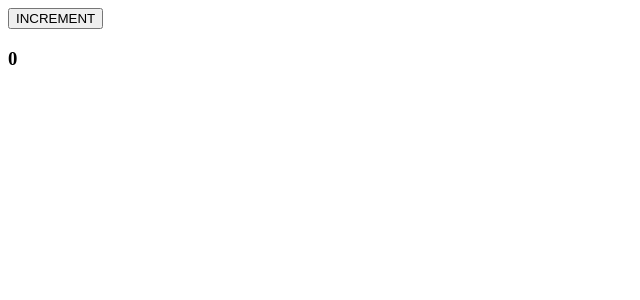
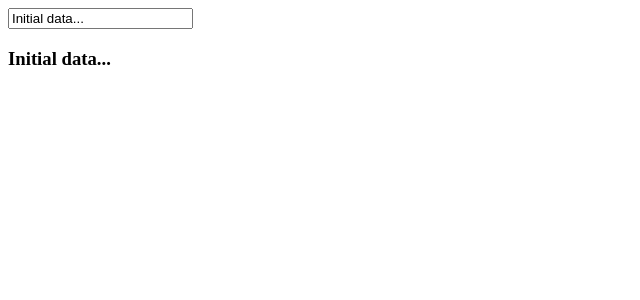
Before and after one commit to duccuong2808/first-reactjs-app, a React app: page / in a window 1280 px wide. Shown: the top 300 px of the page, without its empty margins (0-640 px from the left). Built offline with nearby package versions, Linux system fonts and the light colour scheme.

Commit message:
form - complex

```diff
--- a/App.jsx
+++ b/App.jsx
@@ -1,26 +1,26 @@
 import React from 'react';
-// Begin Code
+
 class App extends React.Component {
 
     constructor(props) {
         super(props);
 
         this.state = {
-            data: 0
+            data: 'Initial data...'
         };
 
-        this.setNewNumber = this.setNewNumber.bind(this)
+        this.updateState = this.updateState.bind(this);
     };
 
-    setNewNumber() {
-        this.setState({data: this.state.data + 1})
+    updateState(e) {
+        this.setState({data: e.target.value});
     }
 
     render() {
         return (
             <div>
-                <button onClick = {this.setNewNumber}>INCREMENT</button>
-                <Content myNumber = {this.state.data}></Content>
+                <Content myDataProp = {this.state.data}
+                         updateStateProp = {this.updateState} />
             </div>
         );
     }
@@ -28,41 +28,14 @@
 
 class Content extends React.Component {
 
-    componentWillMount() {
-        console.log('Component WILL MOUNT!')
-    }
-
-    componentDidMount() {
-        console.log('Component DID MOUNT!')
-    }
-
-    componentWillReceiveProps(newProps) {
-        console.log('Component WILL RECEIVE PROPS!')
-    }
-
-    shouldComponentUpdate(newProps, newState) {
-        return true;
-    }
-
-    componentWillUpdate(nextProps, nextState) {
-        console.log('Component WILL UPDATE!');
-    }
-
-    componentDidUpdate(prevProps, prevState) {
-        console.log('Component DID UPDATE!')
-    }
-
-    componentWillUnmount() {
-        console.log('Component WILL UNMOUNT!')
-    }
-
     render() {
         return (
             <div>
-                <h3>{this.props.myNumber}</h3>
+                <input type = "text" value = {this.props.myDataProp}
+                       onChange = {this.props.updateStateProp} />
+                <h3>{this.props.myDataProp}</h3>
             </div>
         );
     }
 }
-
 export default App;
--- a/main.js
+++ b/main.js
@@ -3,5 +3,3 @@
 import App from './App.jsx';
 
 ReactDOM.render(<App />, document.getElementById('app'));
-setTimeout(() => {
-    ReactDOM.unmountComponentAtNode(document.getElementById('app'));}, 10000);
```
